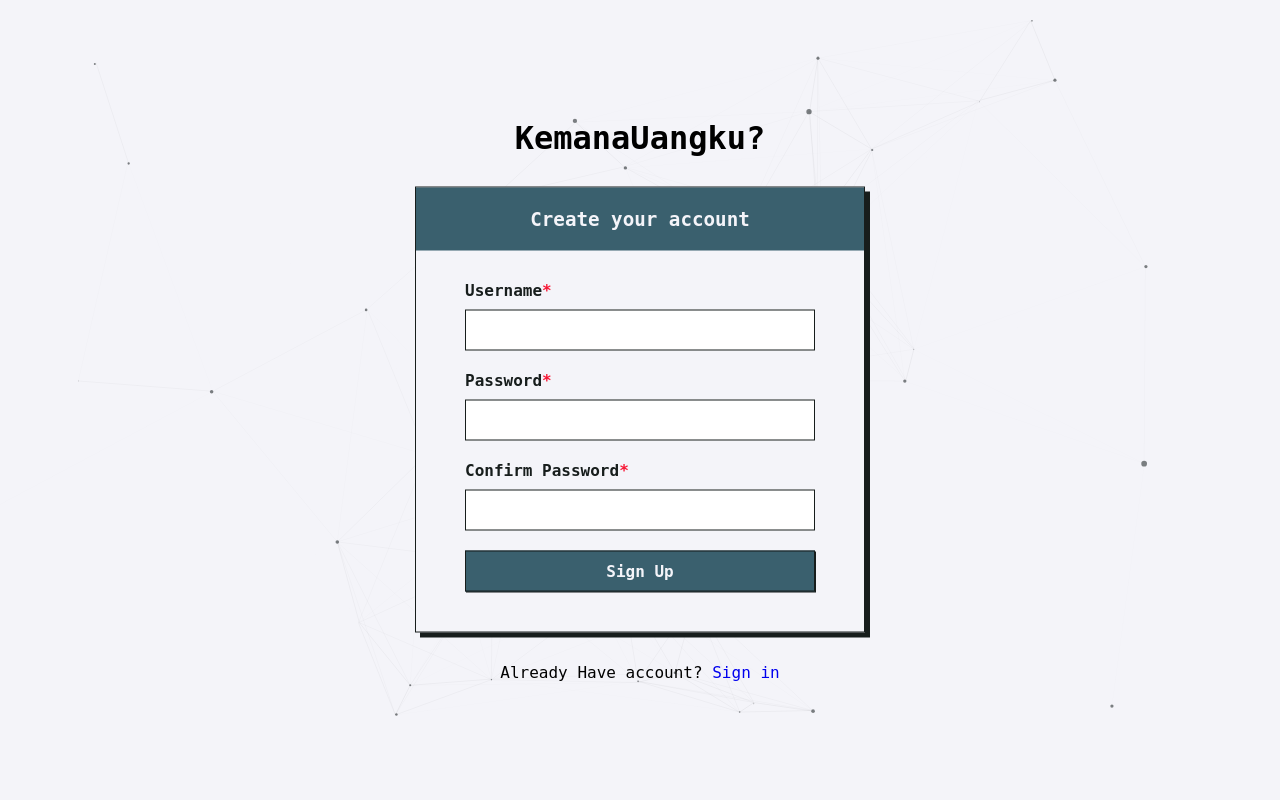
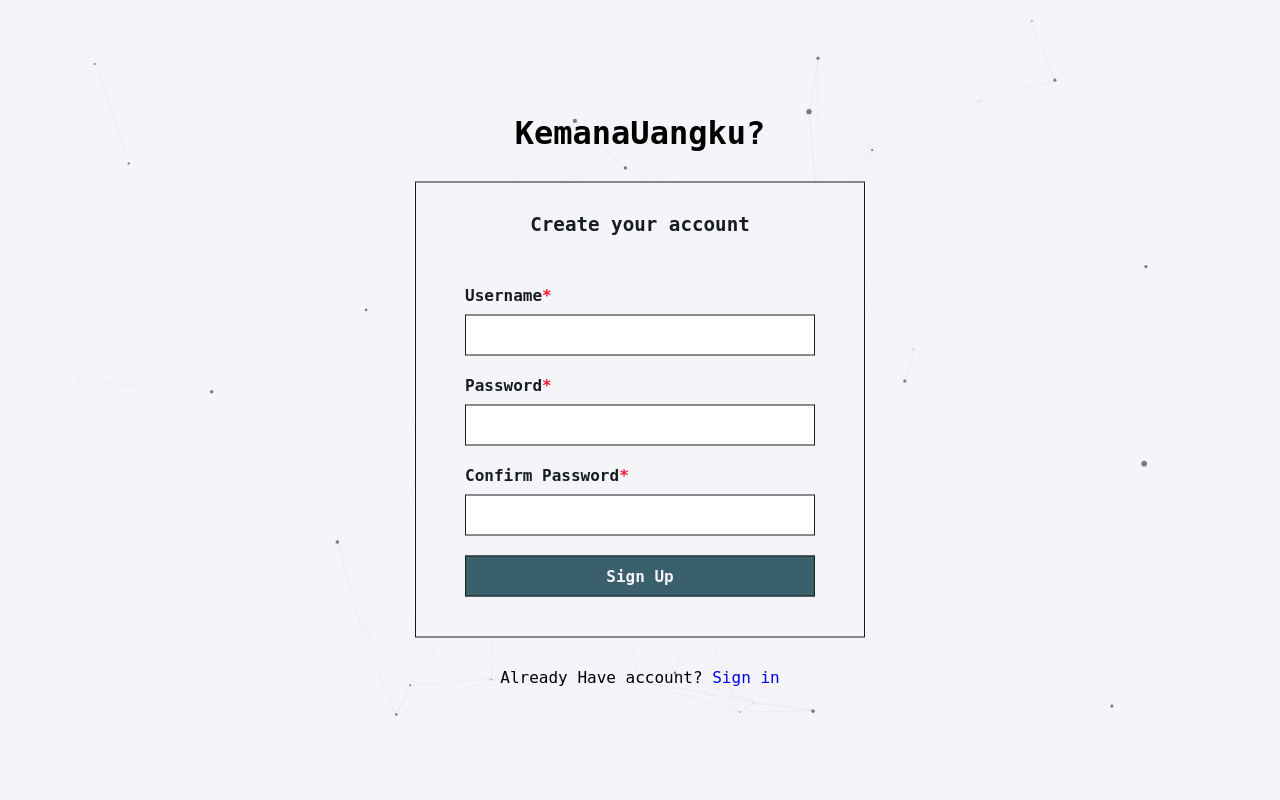
Before and after one commit to eri-purniawan/Money-Tracking-App, a PHP site: page /register.php in a window 1280 px wide. Run offline with PHP 8.4, Linux system fonts and the light colour scheme; some web fonts are replaced.

Commit message:
change style

```diff
--- a/ajax/data.php
+++ b/ajax/data.php
@@ -83,8 +83,8 @@ $endNumber = ($hal_aktif < $jum_hal - $jum_link ? $hal_aktif + $jum_link : $jum_
   </section>
 
 <?php else : ?>
-  <p class="tgl"><i class='bx bx-calendar'></i> Tgl... </p>
   <section class="list">
+    <p class="tgl"><i class='bx bx-calendar'></i> Tgl... </p>
 
     <div class="table-header">
       <p class="pengeluaran">Pengeluaran</p>
--- a/css/form.css
+++ b/css/form.css
@@ -22,22 +22,18 @@ body {
   background-color: var(--white);
   align-items: center;
   width: 450px;
-  padding: 0 0 40px 0;
+  padding: 10px 0 40px 0;
   border: 1px solid var(--black);
-  box-shadow: var(--shadow);
   gap: 30px;
   color: var(--black);
 }
 
 .container span {
-  background-color: var(--blue);
-  width: 100%;
-  height: 100%;
   padding: 20px;
   font-weight: bold;
   font-size: 1.2rem;
   text-align: center;
-  color: var(--white);
+  color: var(--black);
 }
 
 .container .form-container {
@@ -81,7 +77,6 @@ body {
   background-color: var(--blue);
   border: 1px solid var(--black);
   transition: var(--transition);
-  box-shadow: 1px 1px var(--black);
   cursor: pointer;
 }
 
@@ -100,7 +95,6 @@ body {
   padding: 5px;
   border: 1px solid var(--red);
   background-color: var(--white);
-  box-shadow: 3px 3px var(--red);
   margin: 20px auto;
   margin-top: -10px;
 }
--- a/login.php
+++ b/login.php
@@ -86,7 +86,7 @@ function passCheck($data)
       </form>
 
     </div>
-    <p>Don't have account yet? <a href="register.php">Sign up</a></p>
+    <p>Don't have account yet? <a href="register.php"><span>Sign up</span></a></p>
   </div>
 
   <div id="particles-js" class="particle"></div>
--- a/register.php
+++ b/register.php
@@ -120,7 +120,8 @@ end:
       if (pass.value !== cpass.value) {
         inputDisable(cpass);
         inputDisable(pass);
-        doAction();
+        btn.disabled = true;
+        error.innerHTML = '<div class="error">Wrong confirm password</div>';
       }
     })
 
@@ -143,11 +144,11 @@ end:
 
     function inputDisable(element) {
       element.style.outline = '1px solid var(--red)';
-      element.style.border = '1px solid var(--red)';
+      element.style.border = 'none';
     }
 
     function inputEnable(element) {
-      element.style.outline = '2px solid var(--blue)';
+      element.style.outline = '1px solid var(--blue)';
       element.style.border = '1px solid var(--blue)';
     }
   </script>
```
